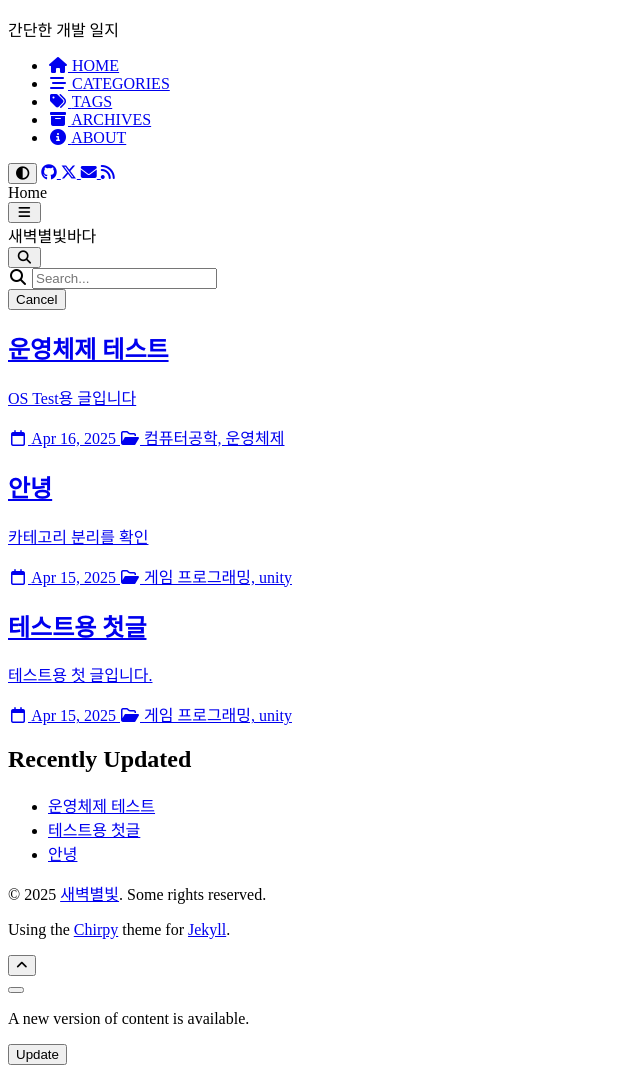
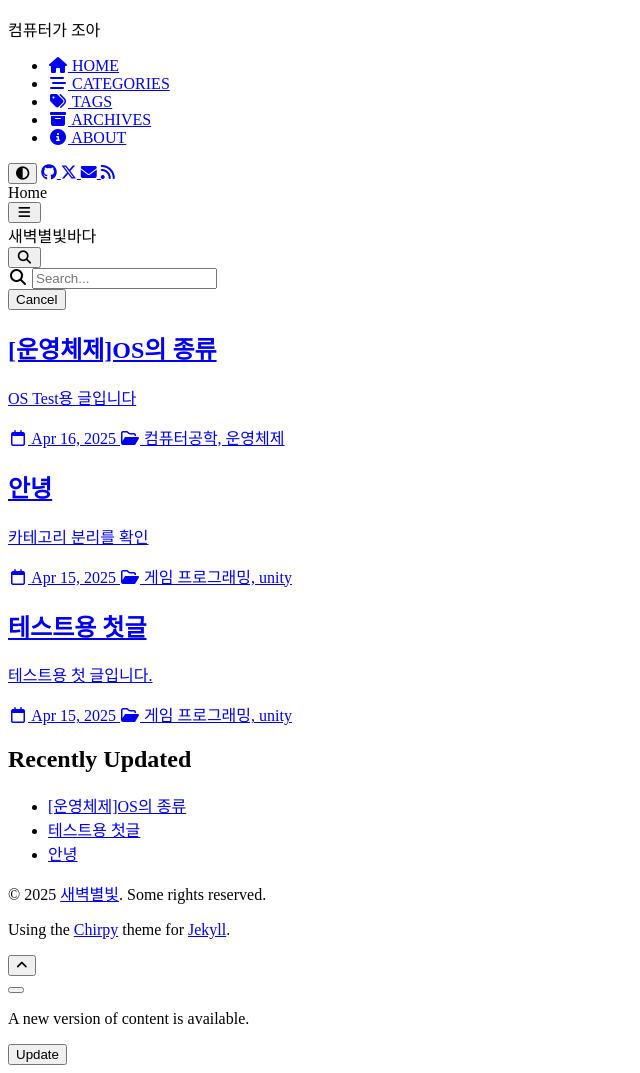
Before and after one commit to sae-byeok33/sae-byeok33.github.io, a Jekyll site: the page built from index.html, in a window 1280 px wide, cut to the strip 124-1197 px from the top of the page. Shown: the whole strip, without its empty margins (0-640 px from the left). Built offline with Jekyll 4.4.1, drawn with Linux system fonts in a browser that asks for light colours; cached includes are drawn as plain includes; a script that is not in the unit is left out.

Commit message:
[]적용확인

```diff
--- a/_config.yml
+++ b/_config.yml
@@ -2,7 +2,7 @@ theme: jekyll-theme-chirpy # 사이트 테마
 lang: ko # 사이트 기본 언어
 timezone: Asia/Seoul # 블로그 시간/날짜
 title: 새벽별빛바다 # 사이트 메인 제목
-tagline: 간단한 개발 일지 # 부제목 타이틀 아래
+tagline: 컴퓨터가 조아 # 부제목 타이틀 아래
 description: >- # used by seo meta and the atom feed
   A minimal, responsive and feature-rich Jekyll theme for technical writing.
 url: "https://sae-byeok33.github.io" # 사이트 URL
```
Also changed, not shown: _posts/운영체제/2025-04-16-운영체제1.md (renamed from _posts/운영체제/2025-04-16-test용글.md, +1 -1 lines).
